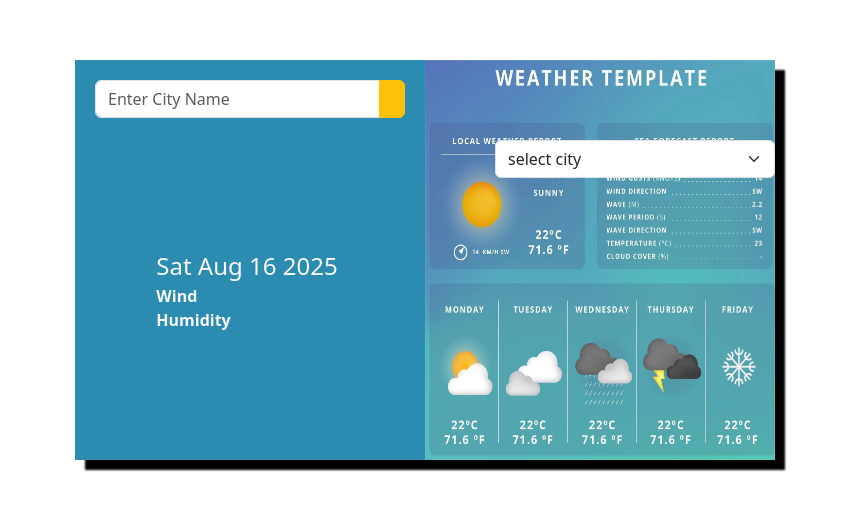
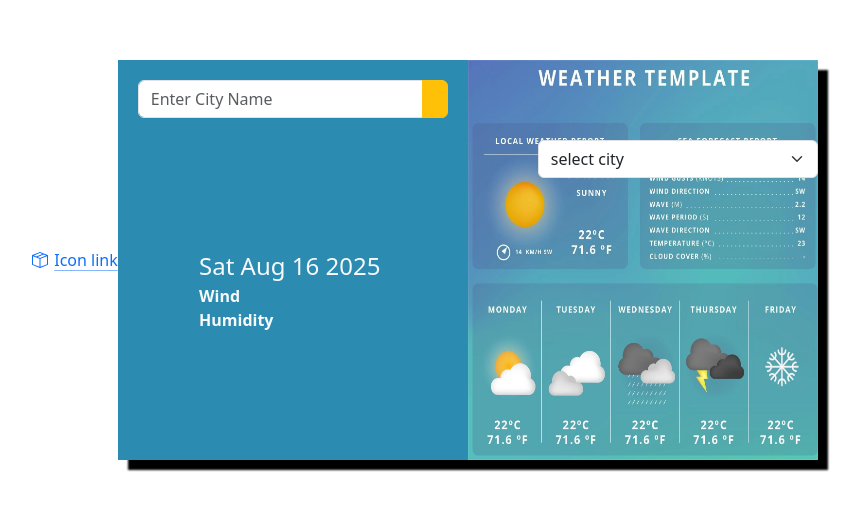
Before and after one commit to srk-8619/Weather-app-2, a website: page index.html in a window 1280 px wide. Shown: the part 140-650 px from the top of the page, without its empty margins (215-1076 px from the left). Drawn offline with nearby package versions, Linux system fonts and the light colour scheme.

Commit message:
move to cdn-icons link

```diff
--- a/index.html
+++ b/index.html
@@ -7,7 +7,13 @@
 
 
     <link rel="stylesheet" href="https://cdn.jsdelivr.net/npm/bootstrap@5.3.7/dist/css/bootstrap.min.css">
-   <link rel="stylesheet" href=""https://cdn.jsdelivr.net/npm/bootstrap-icons@1.10.5/font/bootstrap-icons.css">
+    <a class="icon-link" href="#">
+  <svg xmlns="http://www.w3.org/2000/svg" class="bi" viewBox="0 0 16 16" aria-hidden="true">
+    <path d="M8.186 1.113a.5.5 0 0 0-.372 0L1.846 3.5l2.404.961L10.404 2l-2.218-.887zm3.564 1.426L5.596 5 8 5.961 14.154 3.5l-2.404-.961zm3.25 1.7-6.5 2.6v7.922l6.5-2.6V4.24zM7.5 14.762V6.838L1 4.239v7.923l6.5 2.6zM7.443.184a1.5 1.5 0 0 1 1.114 0l7.129 2.852A.5.5 0 0 1 16 3.5v8.662a1 1 0 0 1-.629.928l-7.185 2.874a.5.5 0 0 1-.372 0L.63 13.09a1 1 0 0 1-.63-.928V3.5a.5.5 0 0 1 .314-.464L7.443.184z"/>
+  </svg>
+  Icon link
+</a>
+   <!-- <link rel="stylesheet" href=""https://cdn.jsdelivr.net/npm/bootstrap-icons@1.10.5/font/bootstrap-icons.css"> -->
     <script src="https://cdn.jsdelivr.net/npm/bootstrap@5.3.7/dist/js/bootstrap.bundle.min.js"></script>
 
     <style>
```
